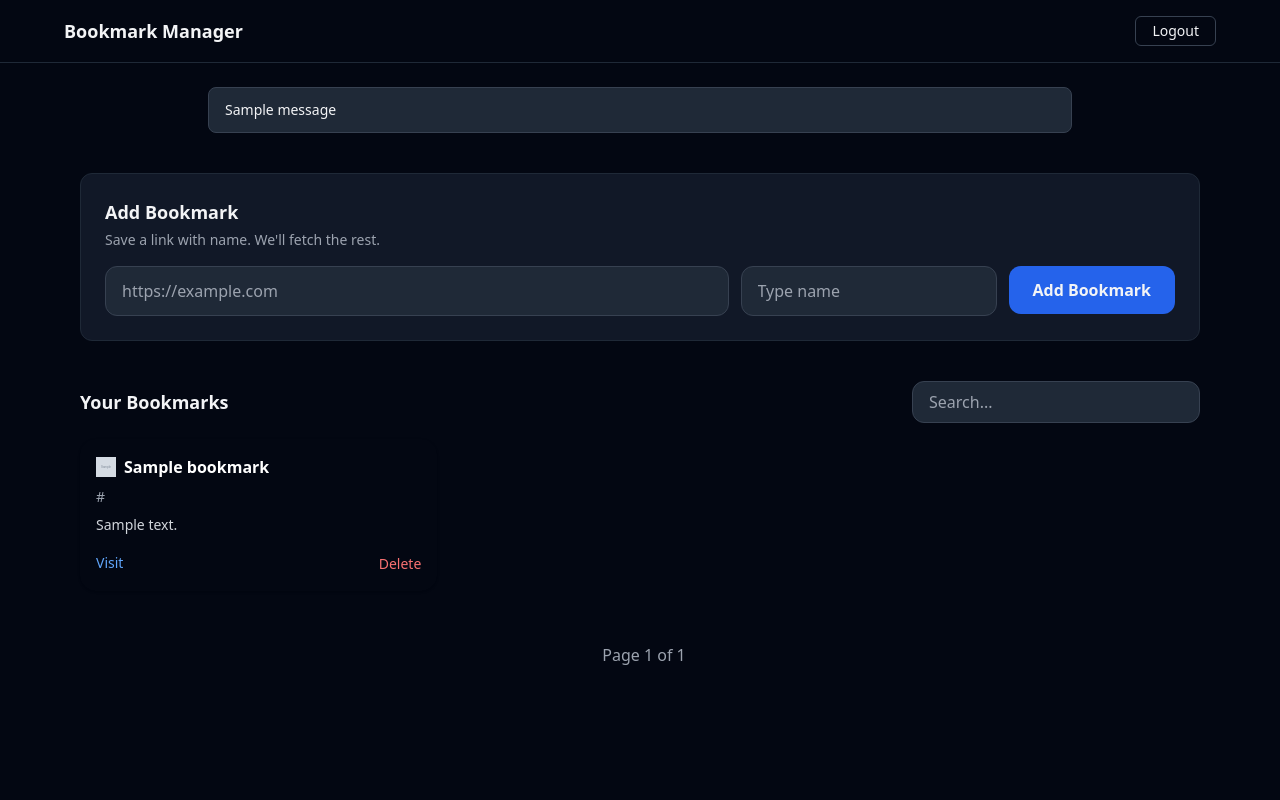
After one commit to Inder0/Bookmark-Manager, a Django app: page / in a window 1280 px wide. The commit adds this page. Run offline with Django 5.2, Linux system fonts and the light colour scheme; a user stored in the database is signed in; tables that the repository leaves empty hold one stand-in row (values such as "Sample post"); grey boxes marked "Sample" are stand-in pictures; one stand-in notice (Sample message) is shown; some libraries are stand-ins or nearby versions.

Commit message:
improve ux and add search functionality

```diff
--- a/bookmarks/forms.py
+++ b/bookmarks/forms.py
@@ -1,17 +1,21 @@
 from django import forms
 from .models import Bookmark
 
-class BookmarkForm(forms.Form):
-    url=forms.URLField(
-        widget=forms.URLInput(attrs={
-            "class": "input",
-            "placeholder": "Enter URL (https://...)"
+class BookmarkForm(forms.ModelForm):
+    class Meta:
+        model = Bookmark
+        fields = ["url", "custom_name"]
+
+    def __init__(self, *args, **kwargs):
+        super().__init__(*args, **kwargs)
+
+        self.fields["url"].widget.attrs.update({
+            "class": "w-full sm:flex-1 bg-gray-800 border border-gray-700 rounded-xl px-4 py-3 text-white focus:outline-none focus:ring-2 focus:ring-blue-500",
+            "placeholder": "https://example.com",
+            "type":"text",
         })
-    )
-    custom_name = forms.CharField(
-        required=True,
-        max_length=255,
-        widget=forms.TextInput(attrs={
-            "placeholder": "Enter"
+
+        self.fields["custom_name"].widget.attrs.update({
+            "class": "w-full sm:w-64 bg-gray-800 border border-gray-700 rounded-xl px-4 py-3 text-white focus:outline-none focus:ring-2 focus:ring-blue-500",
+            "placeholder": "Type name",
         })
-    )
--- a/bookmarks/models.py
+++ b/bookmarks/models.py
@@ -7,7 +7,7 @@ class Bookmark(models.Model):
     user=models.ForeignKey(User,on_delete=models.CASCADE)
     title=models.TextField(blank=True)
     description = models.TextField(blank=True)
-    custom_name=models.TextField()
+    custom_name=models.CharField(max_length=255)
     url=models.URLField(blank=True)
     created_at=models.DateTimeField(auto_now_add=True)
     favicon=models.URLField(blank=True)
--- a/bookmarks/templates/bookmarks/base.html
+++ b/bookmarks/templates/bookmarks/base.html
@@ -1,41 +1,46 @@
-{% load static %}
 <!DOCTYPE html>
 <html lang="en">
 <head>
     <meta charset="UTF-8">
     <meta name="viewport" content="width=device-width, initial-scale=1.0">
+    <script src="https://cdn.tailwindcss.com?plugins=line-clamp"></script>
     <script src="https://cdn.jsdelivr.net/npm/@tailwindcss/browser@4"></script>
-    {% if title %}
-        <title>{{ title }}</title>
-    {% else %}
-        <title>Menu</title>
-    {% endif %}
+    <script src="https://unpkg.com/htmx.org@1.9.10"></script>
+    <title>{% block title %}Bookmark Manager{% endblock %}</title>
 </head>
-<body>
-    <nav class="bg-blue-600 text-white px-2 py-4">
-        <div class="flex justify-between">
-            <a class="font-bold text-2xl" href="{% url 'bookmarks:home' %}">FoodApp</a>
-            <div class="space-x-6">
 
-                    {% if user.is_authenticated %}
-                        {% block nav %}
-                        {% endblock %}
-                        <a href="{% url 'profile' %}">Welcome! {{user.username}}</a>
-                        <a href="{% url 'logout' %}">Logout</a>
-                    {% else %}
-                        <a href="{% url 'login' %}?next={{ request.path }}">Login</a>
-                    {% endif %}
-            </div>
+<body class="bg-gray-950 text-gray-100 min-h-screen">
+
+    <nav class="border-b border-gray-800 px-6 py-4">
+        <div class="max-w-6xl mx-auto flex justify-between items-center">
+
+            <a href="{% url 'bookmarks:home' %}" class="text-lg font-semibold">
+                Bookmark Manager
+            </a>
+
+            {% if user.is_authenticated %}
+            <a href="{% url 'logout' %}"
+               class="border border-gray-700 px-4 py-1 rounded-md hover:bg-gray-800 text-sm">
+                Logout
+            </a>
+            {% endif %}
+
         </div>
     </nav>
+
     {% if messages %}
+    <div class="max-w-4xl mx-auto mt-6 px-4">
         {% for message in messages %}
-        <div class="bg-green-500 text-green-700">
-            {{message}}
-        </div>
+            <div class="px-4 py-3 mb-3 rounded-lg bg-gray-800 text-sm border border-gray-700">
+                {{ message }}
+            </div>
         {% endfor %}
+    </div>
     {% endif %}
-    {% block content %}
-    {% endblock %}
+
+    <main class="pb-10">
+        {% block content %}{% endblock %}
+    </main>
+
 </body>
 </html>
--- /dev/null
+++ b/bookmarks/templates/bookmarks/home.html
@@ -0,0 +1,58 @@
+{% extends 'bookmarks/base.html' %}
+
+{% block content %}
+
+<div class="max-w-6xl mx-auto mt-10 px-4">
+    <div class="max-w-2xl mx-auto px-4 sm:px-6 lg:px-8"></div>
+
+    <div class="bg-gray-900 border border-gray-800 rounded-xl p-6 mb-10">
+        <h2 class="text-lg font-semibold mb-1">Add Bookmark</h2>
+        <p class="text-sm text-gray-400 mb-4">
+            Save a link with name. We'll fetch the rest.
+        </p>
+
+        <form method="POST" novalidate action="{% url 'bookmarks:add-bookmark' %}"
+              class="flex flex-col sm:flex-row gap-3 items-start">
+
+            {% csrf_token %}
+
+            <div class="w-full sm:flex-1">
+                {{ form.url }}
+                {% for error in form.url.errors %}
+                    <p class="text-red-400 text-sm mt-1">{{ error }}</p>
+                {% endfor %}
+            </div>
+
+            <div class="w-full sm:w-64">
+                {{ form.custom_name }}
+                {% for error in form.custom_name.errors %}
+                    <p class="text-red-400 text-sm mt-1">{{ error }}</p>
+                {% endfor %}
+            </div>
+
+            <button class="w-full sm:w-auto bg-blue-600 hover:bg-blue-700 px-6 py-3 rounded-xl font-semibold">
+                Add Bookmark
+            </button>
+        </form>
+    </div>
+
+        <div class="flex flex-col sm:flex-row sm:items-center sm:justify-between mb-4 gap-3">
+        <h2 class="text-lg font-semibold">Your Bookmarks</h2>
+        <input
+            type="text"
+            name="q"
+            placeholder="Search..."
+            class="w-full sm:w-72 bg-gray-800 border border-gray-700 rounded-xl px-4 py-2 text-white"
+
+            hx-get="{% url 'bookmarks:search_bookmarks' %}"
+            hx-trigger="keyup changed delay:300ms"
+            hx-target="#bookmark-list"
+            hx-swap="innerHTML"
+        />
+    </div>
+    <div id="bookmark-list">
+        {% include "bookmarks/partials/bookmark_list.html" %}
+    </div>
+</div>
+
+{% endblock %}
--- /dev/null
+++ b/bookmarks/templates/bookmarks/partials/bookmark_list.html
@@ -0,0 +1,80 @@
+<div class="grid grid-cols-1 sm:grid-cols-2 lg:grid-cols-3 gap-6">
+
+{% for bookmark in bookmarks %}
+    <div class="bookmark-card p-4 rounded-2xl shadow flex flex-col h-full">
+
+        <div class="flex items-center gap-2 mb-2">
+            {% if bookmark.favicon %}
+                <img src="{{ bookmark.favicon }}" class="w-5 h-5">
+            {% endif %}
+            <h3 class="font-semibold text-white truncate">
+                {{ bookmark.custom_name|default:bookmark.title|default:bookmark.url }}
+            </h3>
+        </div>
+
+        <p class="text-sm text-gray-400 break-all mb-2">
+            {{ bookmark.url }}
+        </p>
+
+        <p class="text-sm text-gray-300 mb-4 line-clamp-3">
+            {{ bookmark.description }}
+        </p>
+
+        <div class="mt-auto flex justify-between items-center">
+
+            <a href="{{ bookmark.url }}" target="_blank"
+               class="text-blue-400 hover:underline text-sm">
+                Visit
+            </a>
+
+            <form
+                hx-post="{% url 'bookmarks:delete_bookmark' bookmark.id %}"
+                hx-target="#bookmark-list"
+                hx-swap="innerHTML"
+                hx-include="[name='q']"
+                hx-confirm="Are you sure?"
+            >
+                {% csrf_token %}
+                <button class="text-red-400 hover:underline text-sm">
+                    Delete
+                </button>
+            </form>
+
+        </div>
+
+    </div>
+{% empty %}
+    <p class="text-gray-400 col-span-full text-center">
+        No bookmarks found
+    </p>
+{% endfor %}
+<div class="col-span-full mt-6 flex justify-center gap-2">
+    <div class="flex items-center gap-3 text-sm text-gray-400"></div>
+    {% if page_obj.has_previous %}
+        <button
+            hx-get="?q={{ query }}&page={{ page_obj.previous_page_number }}"
+            hx-target="#bookmark-list"
+            hx-swap="innerHTML"
+            class="px-3 py-1 bg-gray-800 rounded"
+        >
+            Prev
+        </button>
+    {% endif %}
+
+    <span class="px-3 py-1 text-gray-400">
+        Page {{ page_obj.number }} of {{ page_obj.paginator.num_pages }}
+    </span>
+
+    {% if page_obj.has_next %}
+        <button
+            hx-get="?q={{ query }}&page={{ page_obj.next_page_number }}"
+            hx-target="#bookmark-list"
+            hx-swap="innerHTML"
+            class="px-3 py-1 bg-gray-800 rounded"
+        >
+            Next
+        </button>
+    {% endif %}
+    </div>
+</div>
+</div>
--- a/bookmarks/urls.py
+++ b/bookmarks/urls.py
@@ -6,4 +6,6 @@ app_name='bookmarks'
 urlpatterns=[
     path('', BookmarkListView.as_view(), name='home'),
     path('add/', AddBookmarkView.as_view(), name='add-bookmark'),
+    path("search/",search_bookmarks,name="search_bookmarks"),
+    path("delete/<int:pk>/",delete_bookmark, name="delete_bookmark"),
 ]
--- a/bookmarks/views.py
+++ b/bookmarks/views.py
@@ -3,13 +3,13 @@ from .models import *
 from .forms import *
 from .utils import scrape_url
 from django.views import View
-from django.views.generic import ListView,DeleteView
+from django.views.generic import ListView
 from django.contrib.auth.mixins import LoginRequiredMixin
 from django.contrib import messages
 from django.core.validators import URLValidator
 from django.core.exceptions import ValidationError
-
-
+from django.db.models import Q
+from django.core.paginator import Paginator
 # Create your views here.
 
 class AddBookmarkView(LoginRequiredMixin,View):
@@ -18,17 +18,20 @@ class AddBookmarkView(LoginRequiredMixin,View):
         if form.is_valid():
             url=form.cleaned_data['url']
             custom_name=form.cleaned_data['custom_name']
+            if not url.startswith("http"):
+                url="https://"+url
             validator = URLValidator()
             try:
                 validator(url)
             except ValidationError:
-                messages.error(request, "Enter valid URL with https://")
-                return redirect("home")
+                form.add_error("url", "Enter a valid URL starting with http/https")
+                return self.render_with_errors(request, form)
             try:
+
+                if Bookmark.objects.filter(user=request.user, url=url).exists():
+                    form.add_error("url", "Bookmark already exists")
+                    return self.render_with_errors(request, form)
                 data=scrape_url(url)
-                if Bookmark.objects.filter(user=request.user, url=url).exists():
-                    messages.warning(request, "Bookmark already exists")
-                    return redirect("home")
                 Bookmark.objects.create(
                     user=request.user,
                     url=url,
@@ -53,3 +56,46 @@ class BookmarkListView(LoginRequiredMixin,ListView):
         context= super().get_context_data(**kwargs)
         context["form"]=BookmarkForm()
         return context
+
+def search_bookmarks(request):
+    query=request.GET.get("q","")
+    page_number = request.GET.get("page")
+    bookmarks=Bookmark.objects.filter(user=request.user)
+    if query:
+        bookmarks=bookmarks.filter(
+            Q(title__icontains=query) |
+            Q(custom_name__icontains=query) |
+            Q(url__icontains=query)|
+            Q(description__icontains=query)
+        )
+    paginator = Paginator(bookmarks, 10)
+    page_obj = paginator.get_page(page_number)
+    return render(request,template_name="bookmarks/partials/bookmark_list.html",context={
+                                                                        "bookmarks": page_obj.object_list,
+                                                                        "page_obj": page_obj,
+                                                                        "query": query})
+def delete_bookmark(request, pk):
+    bookmark = Bookmark.objects.get(id=pk, user=request.user)
+
+    if request.method == "POST":
+        bookmark.delete()
+        messages.success(request,message="Bookmark deleted successfully")
+
+        query = request.GET.get("q", "")
+        bookmarks = Bookmark.objects.filter(user=request.user)
+        if query:
+            bookmarks = bookmarks.filter(
+                Q(title__icontains=query) |
+                Q(custom_name__icontains=query) |
+                Q(url__icontains=query)
+            )
+
+        paginator = Paginator(bookmarks, 10)
+        page_number = request.GET.get("page")
+        page_obj = paginator.get_page(page_number)
+
+        return render(request, "bookmarks/partials/bookmark_list.html", {
+            "bookmarks": page_obj.object_list,
+            "page_obj": page_obj,
+            "query": query,
+        })
--- a/users/urls.py
+++ b/users/urls.py
@@ -3,7 +3,7 @@ from django.urls import path
 from .views import *
 
 urlpatterns=[
-    path('login/',auth_views.LoginView.as_view(template_name='users/login.html'),name='login'),
+    path('login/',CustomLoginView.as_view(template_name='users/login.html'),name='login'),
     path('register/',register,name='register'),
     path('logout/',logout_view,name='logout'),
 
```
Also changed, not shown: users/forms.py (+20 -1 lines), users/templates/users/login.html (+51 -11 lines), users/templates/users/logout.html (+17 -3 lines), users/templates/users/register.html (+56 -7 lines), users/views.py (+5 -2 lines), bookmarks/migrations/0003_alter_bookmark_custom_name.py (added).
